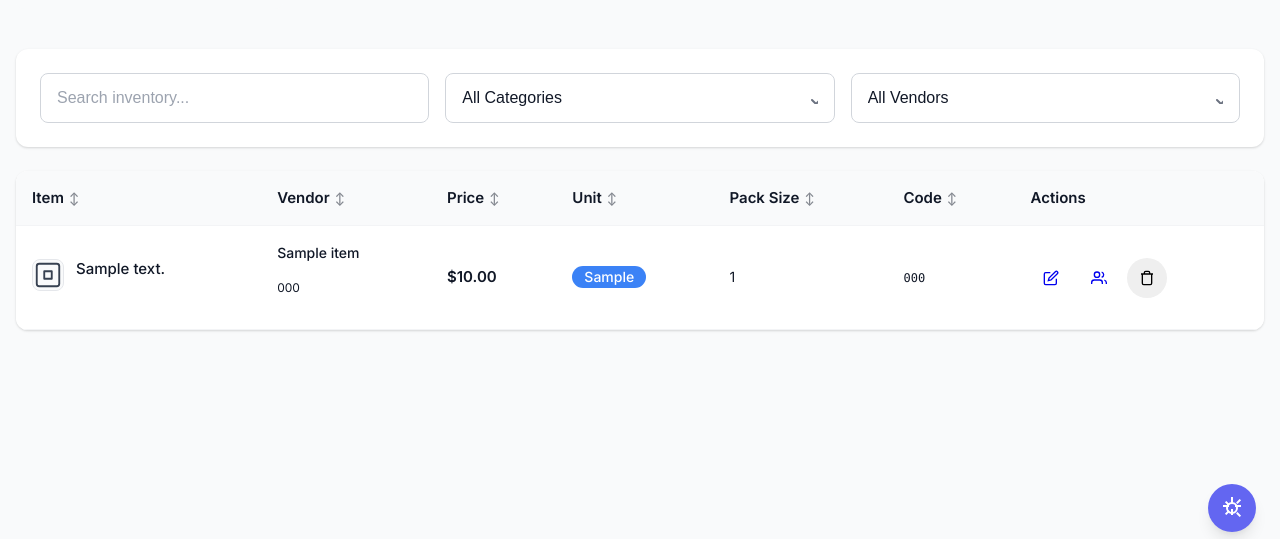
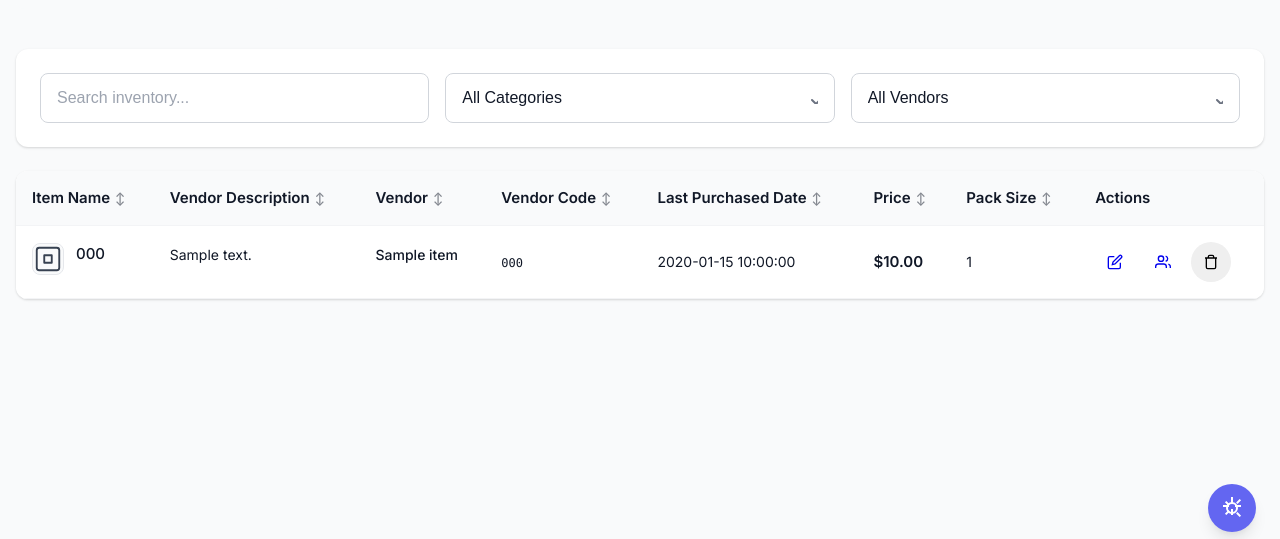
Before and after one commit to ultraheavy/lea-james-recipe-calculator, a Flask app: template templates/inventory_modern.html in a window 1280 px wide. Shown: the part 244-783 px from the top of the page. Run offline with Flask 3, Linux system fonts and the light colour scheme; the template is opened without the code that fills it: most values are stand-ins (such as "Sample title", 1, 10 or a date in 2020).

Commit message:
fix: Restore correct inventory table headers and columns
- Headers: Item Name, Vendor Description, Vendor, Vendor Code, Last Purchased Date, Price, Pack Size
- Fixed column order and data display to match requirements
- Item Name shows item_code (not item_description)
- Vendor Description shows item_description
- DO NOT CHANGE these headers without explicit request

```diff
--- a/templates/inventory_modern.html
+++ b/templates/inventory_modern.html
@@ -79,12 +79,13 @@
                 <table class="table table-striped inventory-table" id="inventoryTable">
             <thead>
                 <tr>
-                    <th>Item</th>
+                    <th>Item Name</th>
+                    <th>Vendor Description</th>
                     <th>Vendor</th>
+                    <th>Vendor Code</th>
+                    <th class="hide-mobile">Last Purchased Date</th>
                     <th>Price</th>
-                    <th>Unit</th>
                     <th class="hide-mobile">Pack Size</th>
-                    <th class="hide-mobile">Code</th>
                     <th>Actions</th>
                 </tr>
             </thead>
@@ -97,30 +98,27 @@
                         <div class="flex items-center gap-3">
                             <div class="icon-container"></div>
                             <div>
-                                <p class="font-medium item-name">{{ item.item_description }}</p>
-                                <span class="item-code mobile-only text-xs text-gray-500">{{ item.item_code or '-' }}</span>
+                                <p class="font-medium item-name">{{ item.item_code or '-' }}</p>
                             </div>
                         </div>
                     </td>
                     <td>
-                        <div>
-                            <p class="text-sm font-medium">{{ item.primary_vendor_name or item.vendor_name or '-' }}</p>
-                            {% if item.vendor_item_code %}
-                            <p class="text-xs text-gray-600">{{ item.vendor_item_code }}</p>
-                            {% endif %}
-                        </div>
+                        <p class="text-sm">{{ item.item_description }}</p>
+                    </td>
+                    <td>
+                        <p class="text-sm font-medium">{{ item.primary_vendor_name or item.vendor_name or '-' }}</p>
+                    </td>
+                    <td>
+                        <span class="font-mono text-xs">{{ item.vendor_item_code or '-' }}</span>
+                    </td>
+                    <td class="hide-mobile">
+                        <span class="text-sm">{{ item.last_purchased_date or '-' }}</span>
                     </td>
                     <td>
                         <span class="font-semibold">${{ "%.2f"|format(item.vendor_current_price or item.current_price or 0) }}</span>
                     </td>
-                    <td>
-                        <span class="badge badge-info">{{ item.unit_measure or '-' }}</span>
-                    </td>
                     <td class="hide-mobile">
                         <span class="text-sm">{{ item.pack_size or '-' }}</span>
-                    </td>
-                    <td class="hide-mobile">
-                        <span class="font-mono text-xs text-gray-500">{{ item.item_code or '-' }}</span>
                     </td>
                     <td>
                         <div class="flex items-center gap-2">
```
